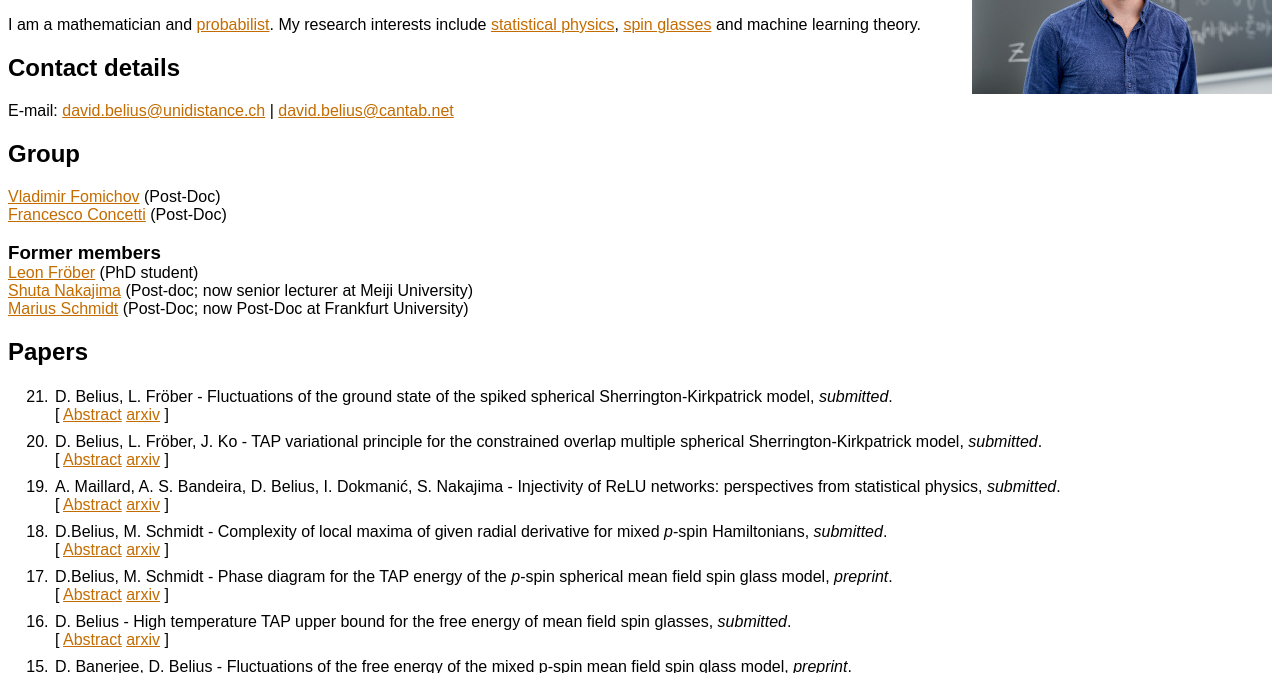
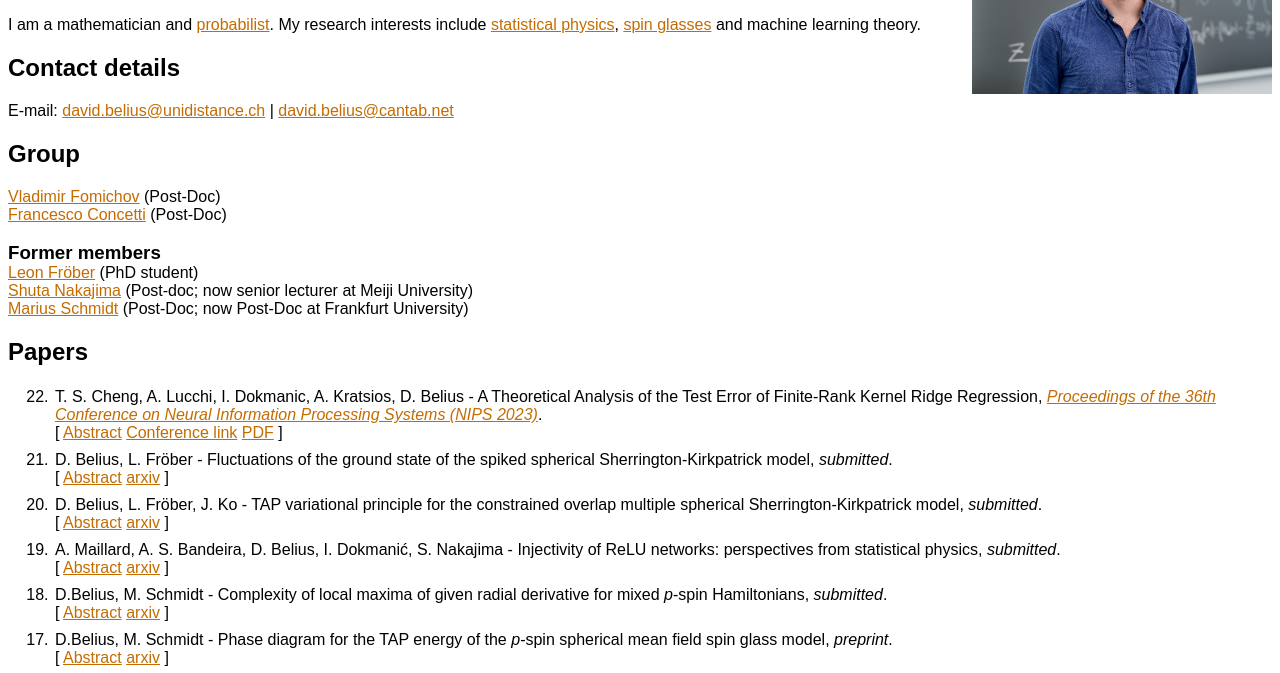
Before and after one commit to davidbelius/davidbelius.github.io, a plain HTML site: page index.html in a window 1280 px wide. Shown: the part 127-800 px from the top of the page. Drawn offline with nearby package versions, Linux system fonts and the light colour scheme.

Commit message:
Added kernel test error NIPS23 paper

```diff
--- a/index.html
+++ b/index.html
@@ -59,6 +59,13 @@
 
 		<h2>Papers</h2>
 		<ol>
+
+			<li value="22">T. S. Cheng, A. Lucchi, I. Dokmanic, A. Kratsios, D. Belius - A Theoretical Analysis of the Test Error of Finite-Rank Kernel Ridge Regression, <i><a href='https://papers.nips.cc/paper_files/paper/2023'>Proceedings of the 36th Conference on Neural Information Processing Systems (NIPS 2023)</a></i>.<br/>
+				[ <a href="javascript:toggle_abstract('kernel_nips23')">Abstract</a> <a href='https://papers.nips.cc/paper_files/paper/2023/hash/0f580c1ace3b857a390575ca42de7938-Abstract-Conference.html'>Conference link</a> </a> <a href="https://papers.nips.cc/paper_files/paper/2023/file/0f580c1ace3b857a390575ca42de7938-Paper-Conference.pdf">PDF</a> ]
+				<div class="abstract" id="kernel_nips23">
+					Existing statistical learning guarantees for general kernel regressors often yield loose bounds when used with finite-rank kernels. Yet, finite-rank kernels naturally appear in a number of machine learning problems, e.g. when fine-tuning a pre-trained deep neural network's last layer to adapt it to a novel task when performing transfer learning. We address this gap for finite-rank kernel ridge regression (KRR) by deriving sharp non-asymptotic upper and lower bounds for the KRR test error of any finite-rank KRR. Our bounds are tighter than previously derived bounds on finite-rank KRR and, unlike comparable results, they also remain valid for any regularization parameters.
+				</div>
+			</li>
 
 			<li value="21">D. Belius, L. Fröber - Fluctuations of the ground state of the spiked spherical Sherrington-Kirkpatrick model, <i>submitted</i>.<br/>
 				[ <a href="javascript:toggle_abstract('gs_fluct')">Abstract</a> <a href="https://arxiv.org/abs/2307.14836">arxiv</a> ]
```
